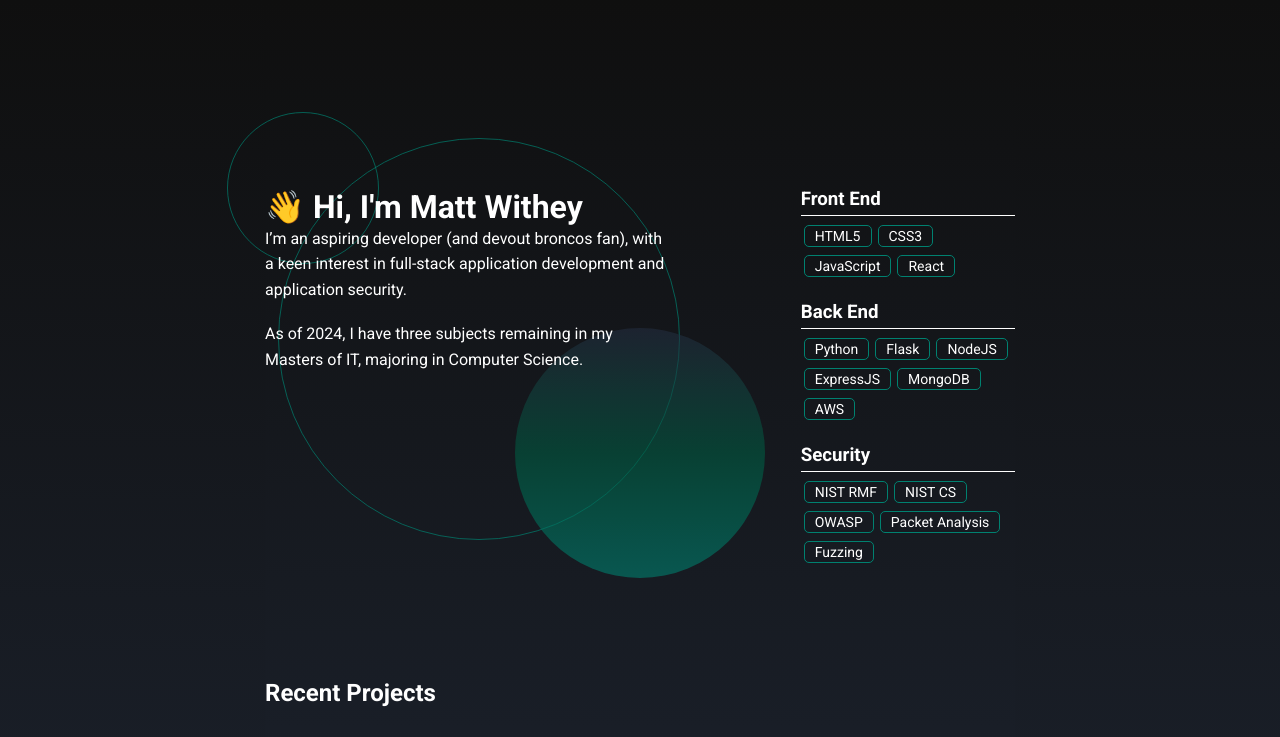
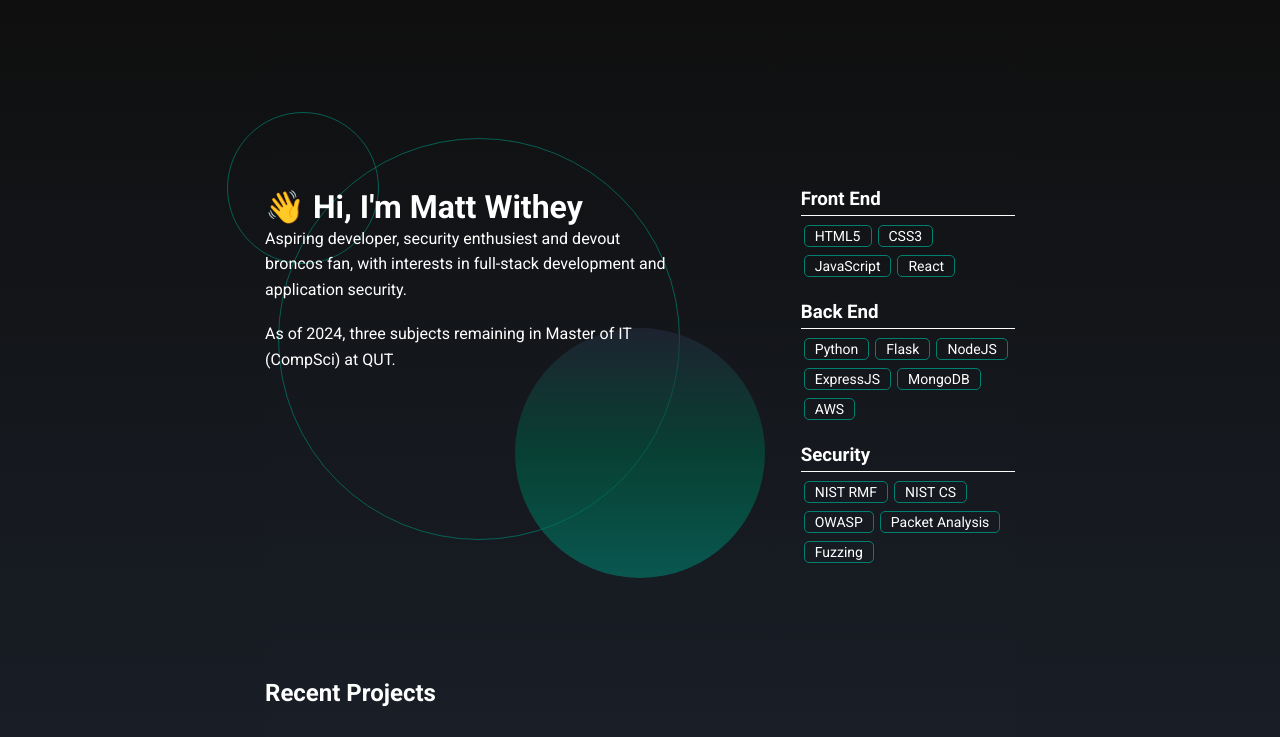
Before and after one commit to mwithe/portfolio, a React (Vite) app: page / in a window 1280 px wide. Shown: the top 737 px of the page. Built offline with nearby package versions, Linux system fonts and the light colour scheme.

Commit message:
Text updated

```diff
--- a/src/App.jsx
+++ b/src/App.jsx
@@ -47,9 +47,9 @@ function App() {
             <div className='circle2'></div>
             <div className='circle3'></div>
             <h1 className='animate-title-left'>&#128075; Hi, I'm Matt Withey</h1>
-            <p>I’m an aspiring developer (and devout broncos fan), with a keen interest in full-stack application development and application security.</p>
+            <p>Aspiring developer, security enthusiest and devout broncos fan, with interests in full-stack development and application security.</p>
             <br></br>
-            <p>As of 2024, I have three subjects remaining in my Masters of IT, majoring in Computer Science.</p>
+            <p>As of 2024, three subjects remaining in Master of IT (CompSci) at QUT.</p>
           </div>
           <div className='profile-skills'>
             <h3 className='animate-title-right'>Front End</h3>
```
